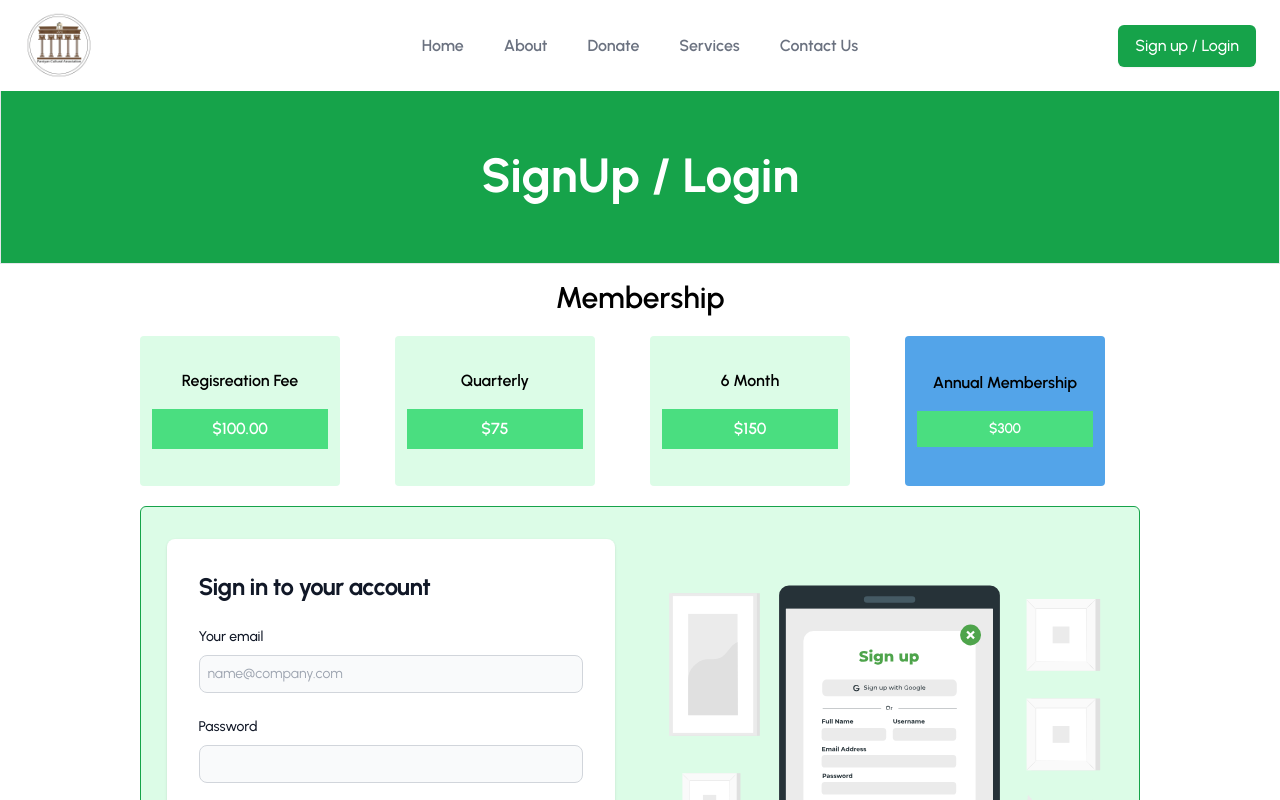
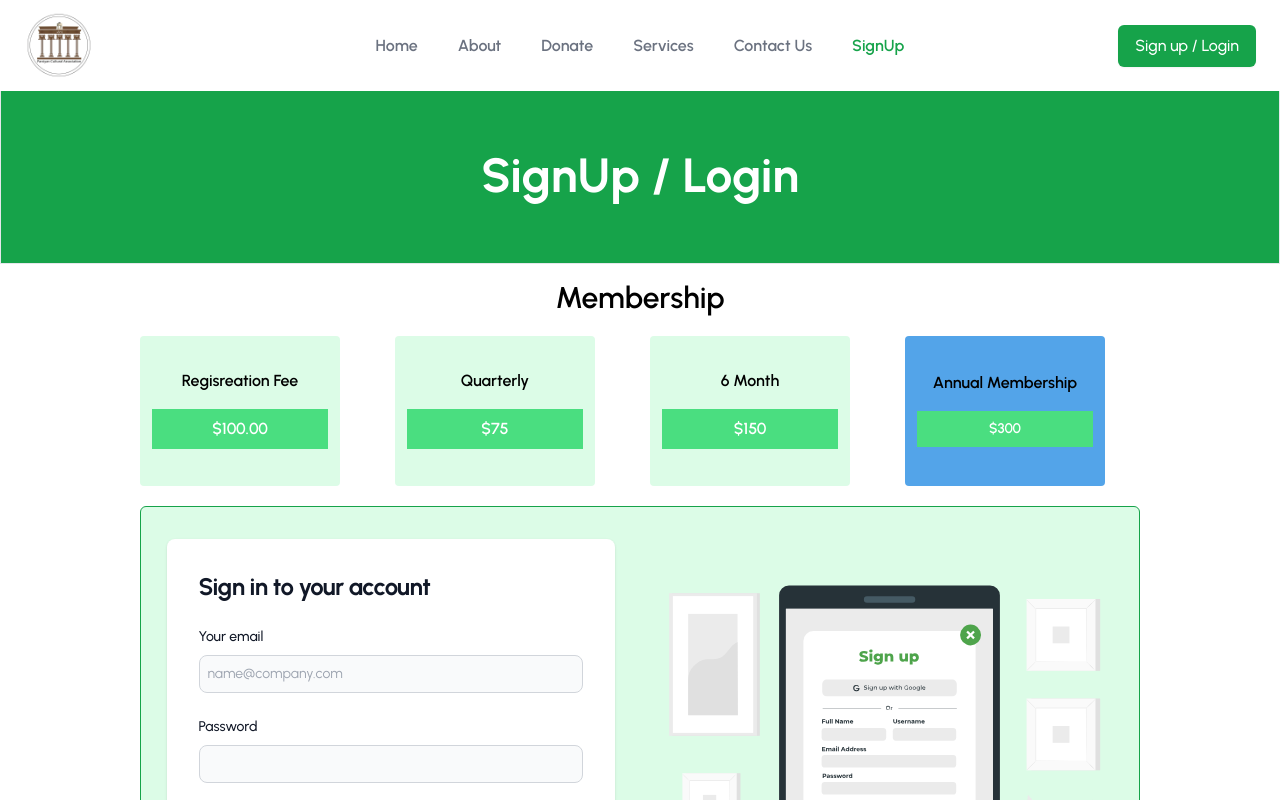
Before and after one commit to ghulamabbas01/parsiyan-islamict-center, a Next.js app: page /SignUp in a window 1280 px wide. Shown: the top 800 px of the page. Built offline with nearby package versions, Linux system fonts and the light colour scheme.

Commit message:
fixed navbar error

```diff
--- a/components/Navbar.jsx
+++ b/components/Navbar.jsx
@@ -1,13 +1,32 @@
-import React from "react";
+import { useEffect, useState } from "react";
 import Container from "./Container";
 import Link from "next/link";
 import Image from "next/image";
 // import i18n from "@/i18n";
+import { useRouter } from "next/router";
 
 const Navbar = () => {
-  const [open, setOpen] = React.useState(false);
-  const [flyer, setFlyer] = React.useState(false);
-  const [flyerTwo, setFlyerTwo] = React.useState(false);
+  const [open, setOpen] = useState(false);
+  const [flyer, setFlyer] = useState(false);
+  const [flyerTwo, setFlyerTwo] = useState(false);
+  const router = useRouter();
+  const [activeLink, setActiveLink] = useState("");
+
+  // Define your navigation links and their href values
+  const navLinks = [
+    { href: "/", label: "Home" },
+    { href: "/About", label: "About" },
+    { href: "/Donate", label: "Donate" },
+    { href: "/Services", label: "Services" },
+    { href: "/ContactUs", label: "Contact Us" },
+    { href: "/SignUp", label: "SignUp" },
+  ];
+
+  useEffect(() => {
+    // Check the current route and update the activeLink state
+    const currentPath = router.pathname;
+    setActiveLink(currentPath);
+  }, [router.pathname]);
 
   return (
     <div>
@@ -35,8 +54,7 @@ const Navbar = () => {
                 <button
                   type="button"
                   className="bg-white rounded-md p-2 inline-flex items-center justify-center text-gray-400 hover:text-gray-500 hover:bg-gray-100 focus:outline-none focus:ring-2 focus:ring-inset focus:ring-indigo-500"
-                  onClick={() => setOpen(!open)}
-                >
+                  onClick={() => setOpen(!open)}>
                   <span className="sr-only">Open menu</span>
                   {/* Heroicon name: outline/menu */}
                   <svg
@@ -45,8 +63,7 @@ const Navbar = () => {
                     fill="none"
                     viewBox="0 0 24 24"
                     stroke="currentColor"
-                    aria-hidden="true"
-                  >
+                    aria-hidden="true">
                     <path
                       strokeLinecap="round"
                       strokeLinejoin="round"
@@ -56,37 +73,19 @@ const Navbar = () => {
                   </svg>
                 </button>
               </div>
-              <nav className="hidden md:flex space-x-10">
-                <Link
-                  href="/"
-                  className="text-base  text-gray-500 font-semibold hover:text-green-600"
-                >
-                  Home
-                </Link>
-                <Link
-                  href="/About"
-                  className="text-base  text-gray-500 font-semibold hover:text-green-600"
-                >
-                  About
-                </Link>
-                <Link
-                  href="/Donate"
-                  className="text-base  text-gray-500 font-semibold hover:text-green-600"
-                >
-                  Donate
-                </Link>
-                <Link
-                  href="/Services"
-                  className="text-base  text-gray-500 font-semibold hover:text-green-600"
-                >
-                  Services
-                </Link>
-                <Link
-                  href="/ContactUs"
-                  className="text-base  text-gray-500 font-semibold hover:text-green-600"
-                >
-                  Contact Us
-                </Link>
+              <nav className="space-x-10 main__nav">
+                {navLinks.map((navLink) => (
+                  <Link key={navLink.href} href={navLink.href}>
+                    <p
+                      className={`text-base font-semibold ${
+                        activeLink === navLink.href
+                          ? "text-green-600"
+                          : "text-gray-500"
+                      } hover:text-green-600`}>
+                      {navLink.label}
+                    </p>
+                  </Link>
+                ))}
               </nav>
               <div className="hidden md:flex items-center justify-end md:flex-1 lg:w-0">
                 {/* <Link
@@ -97,8 +96,7 @@ const Navbar = () => {
                 </Link> */}
                 <Link
                   href="/SignUp"
-                  className="ml-8 whitespace-nowrap inline-flex items-center justify-center px-4 py-2 border border-transparent rounded-md shadow-sm text-base font-medium text-white bg-green-600  hover:bg-green-700  "
-                >
+                  className="ml-8 whitespace-nowrap inline-flex items-center justify-center px-4 py-2 border border-transparent rounded-md shadow-sm text-base font-medium text-white bg-green-600  hover:bg-green-700  ">
                   Sign up / Login
                 </Link>
               </div>
@@ -114,8 +112,7 @@ const Navbar = () => {
                       <button
                         type="button"
                         className="bg-white rounded-md p-2 inline-flex items-center justify-center text-gray-400 hover:text-gray-500 hover:bg-gray-100 focus:outline-none focus:ring-2 focus:ring-inset focus:ring-indigo-500"
-                        onClick={() => setOpen(!open)}
-                      >
+                        onClick={() => setOpen(!open)}>
                         <span className="sr-only">Close menu</span>
                         {/* Heroicon name: outline/x */}
                       </button>
@@ -125,8 +122,7 @@ const Navbar = () => {
                     <nav className="grid gap-y-8">
                       <Link
                         href="/"
-                        className="-m-3 p-3 flex items-center rounded-md hover:bg-gray-50"
-                      >
+                        className="-m-3 p-3 flex items-center rounded-md hover:bg-gray-50">
                         {/* Heroicon name: outline/chart-bar */}
                         <span class="material-symbols-outlined">house</span>
                         <span className="ml-3 text-base font-medium text-gray-900">
@@ -135,8 +131,7 @@ const Navbar = () => {
                       </Link>
                       <Link
                         href="/About"
-                        className="-m-3 p-3 flex items-center rounded-md hover:bg-gray-50"
-                      >
+                        className="-m-3 p-3 flex items-center rounded-md hover:bg-gray-50">
                         {/* Heroicon name: outline/cursor-click */}
                         <span class="material-symbols-outlined">groups_2</span>
                         <span className="ml-3 text-base font-medium text-gray-900">
@@ -145,8 +140,7 @@ const Navbar = () => {
                       </Link>
                       <Link
                         href="/Donate"
-                        className="-m-3 p-3 flex items-center rounded-md hover:bg-gray-50"
-                      >
+                        className="-m-3 p-3 flex items-center rounded-md hover:bg-gray-50">
                         {/* Heroicon name: outline/shield-check */}
                         <span class="material-symbols-outlined">bloodtype</span>
                         <span className="ml-3 text-base font-medium text-gray-900">
@@ -155,8 +149,7 @@ const Navbar = () => {
                       </Link>
                       <Link
                         href="//Services"
-                        className="-m-3 p-3 flex items-center rounded-md hover:bg-gray-50"
-                      >
+                        className="-m-3 p-3 flex items-center rounded-md hover:bg-gray-50">
                         {/* Heroicon name: outline/view-grid */}
                         <span class="material-symbols-outlined">
                           design_services
@@ -167,8 +160,7 @@ const Navbar = () => {
                       </Link>
                       <Link
                         href="/ContactUs"
-                        className="-m-3 p-3 flex items-center rounded-md hover:bg-gray-50"
-                      >
+                        className="-m-3 p-3 flex items-center rounded-md hover:bg-gray-50">
                         {/* Heroicon name: outline/refresh */}
                         <span class="material-symbols-outlined">
                           contact_page
@@ -179,8 +171,7 @@ const Navbar = () => {
                       </Link>
                       <Link
                         href="/SignUp"
-                        className="-m-3 p-3 flex items-center rounded-md hover:bg-gray-50"
-                      >
+                        className="-m-3 p-3 flex items-center rounded-md hover:bg-gray-50">
                         {/* Heroicon name: outline/refresh */}
                         <span class="material-symbols-outlined">
                           subscriptions
--- a/styles/globals.css
+++ b/styles/globals.css
@@ -15,24 +15,23 @@
   -webkit-text-size-adjust: 100%;
 }
 
-.hero-image{
+.hero-image {
   width: 100%;
   height: 100vh;
   background-repeat: no-repeat;
   background-size: cover;
 }
 
-.Services-1{
+.Services-1 {
   background-image: url("/Services.jpg");
   background-size: cover;
   background-repeat: no-repeat;
   position: relative;
   overflow: hidden;
   height: 250px;
-
 }
-.Services-1::before{
-    content:"";
+.Services-1::before {
+  content: "";
   position: absolute;
   background-color: black;
   width: 100%;
@@ -42,7 +41,7 @@
   border-radius: 8px;
   opacity: 0.6;
 }
-.Services-2{
+.Services-2 {
   background-image: url("/Services-2.jpg");
   background-size: cover;
   background-repeat: no-repeat;
@@ -51,8 +50,8 @@
   height: 250px;
   width: 100%;
 }
-   .Services-2::before{
-    content:"";
+.Services-2::before {
+  content: "";
   position: absolute;
   background-color: black;
   width: 100%;
@@ -62,7 +61,7 @@
   border-radius: 8px;
   opacity: 0.6;
 }
-.Services-3{
+.Services-3 {
   background-image: url("/Services-3.jpg");
   background-size: cover;
   background-repeat: no-repeat;
@@ -70,8 +69,8 @@
   overflow: hidden;
   height: 250px;
 }
-   .Services-3::before{
-    content:"";
+.Services-3::before {
+  content: "";
   position: absolute;
   background-color: black;
   width: 100%;
@@ -80,9 +79,8 @@
   right: 0;
   border-radius: 8px;
   opacity: 0.6;
-
 }
-.Services-4{
+.Services-4 {
   background-image: url("/Services-4.jpg");
   background-size: cover;
   background-repeat: no-repeat;
@@ -90,8 +88,8 @@
   overflow: hidden;
   height: 250px;
 }
-   .Services-4::before{
-    content:"";
+.Services-4::before {
+  content: "";
   position: absolute;
   background-color: black;
   width: 100%;
@@ -100,9 +98,8 @@
   right: 0;
   border-radius: 8px;
   opacity: 0.6;
-
 }
-.Services-5{
+.Services-5 {
   background-image: url("/dunate-1.jpg");
   background-size: cover;
   background-repeat: no-repeat;
@@ -110,8 +107,8 @@
   overflow: hidden;
   height: 250px;
 }
-   .Services-5::before{
-    content:"";
+.Services-5::before {
+  content: "";
   position: absolute;
   background-color: black;
   width: 100%;
@@ -120,11 +117,13 @@
   right: 0;
   border-radius: 8px;
   opacity: 0.6;
+}
 
+.main__nav {
+  display: flex;
 }
 
 /* For debug only */
-
 
 .tabs {
   /* Step 1: Enable Flex on the container */
@@ -153,14 +152,12 @@
   position: absolute;
 }
 /* Step 8: Select the label right next to the selected input */
-    .tabs > input[type=radio]:checked + label {
+.tabs > input[type="radio"]:checked + label {
   /* Step 9: Highlight the selected label */
   background: yellow;
-
-
 }
 /* Step 10: Select the section right next to the label which is next to the selected input */
-    .tabs > input[type=radio]:checked + label + section {
+.tabs > input[type="radio"]:checked + label + section {
   /* Step 11: Unset the 'display:none' we did in step 5 */
   display: unset;
 }
@@ -172,7 +169,7 @@
 
 .tabs > label {
   padding: 12px;
-      background: #DCFCE7;
+  background: #dcfce7;
   width: 200px;
   height: 150px;
   display: flex;
@@ -182,20 +179,22 @@
   border-radius: 4px;
 }
 .tabs > label:hover {
-
-        background: #53A4E9;
+  background: #53a4e9;
   /* border-right: 1px solid #4ea44b; */
 }
 .tabs > label:last-of-type {
   border-right: none;
 }
-    .tabs > input[type=radio]:checked + label {
-      background: #53A4E9
-
-
+.tabs > input[type="radio"]:checked + label {
+  background: #53a4e9;
 }
 
-
-    td{
+td {
   padding: 12px 18px;
 }
+
+@media screen and (max-width: 480px) {
+  .main__nav {
+    display: none;
+  }
+}
```
Lines whose indentation alone changed are shown as unchanged.
